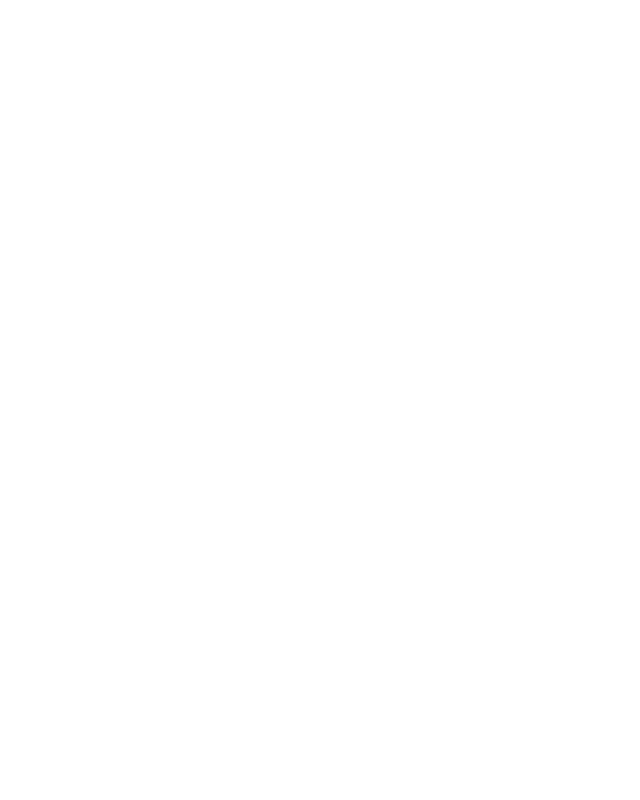
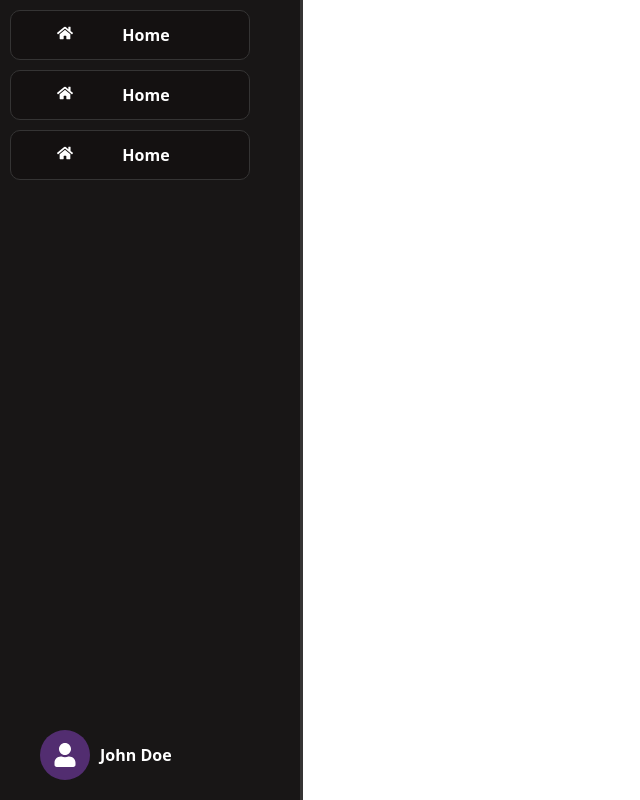
Before and after one commit to WOLFPAIR/project_hex, a React app in the folder frontend/: page /sidebar in a window 1280 px wide. Before the commit this address had no page. Shown: the whole page, without its empty margins (0-640 px from the left). Built offline with nearby package versions, Linux system fonts and the light colour scheme; the HTML template or start-up script is replaced by a standard one.

Commit message:
sidebar basics

```diff
--- a/frontend/src/App.tsx
+++ b/frontend/src/App.tsx
@@ -4,12 +4,14 @@
 import './App.css'
 import { BrowserRouter as Router, Routes, Route } from 'react-router-dom';
 import Dashboard from './pages/dashboard/dashboard.tsx';
+import Sidebar from './pages/sidebar/sidebar.tsx';
 function App() {
   const [count, setCount] = useState(0)
 
   return (
     <Router>
       <Routes>
+        <Route path="/sidebar" element={<Sidebar />} />
         <Route path="/" element={<Dashboard />} />
       </Routes>
     </Router>
--- /dev/null
+++ b/frontend/src/components/sidebar/UserIcon/UserIcon.css
@@ -0,0 +1,28 @@
+.user-icon {
+    background-color: #522d70;
+    width: 50px;
+    height: 50px;
+    border-radius: 50%;
+    display: flex;
+    align-items: center;
+    justify-content: center;
+    font-size: 24px;
+    font-weight: 600;
+    color: #fff;
+    transition: all 0.3s ease;
+}
+.sidebar-user-icon {
+    width: 100%;
+    display: flex;
+    align-items: center;
+    justify-content: start;
+
+}
+.sidebar-user-icon span {
+    font-size: 16px;
+    font-weight: 600;
+    color: #fff;
+    transition: all 0.3s ease;
+    position: relative;
+    left: 10px;
+}
--- /dev/null
+++ b/frontend/src/components/sidebar/UserIcon/UserIcon.tsx
@@ -0,0 +1,14 @@
+import './UserIcon.css';
+import { FaUser } from 'react-icons/fa';
+
+export function UserIcon({ name }: { name: string }) {
+    return (
+        <div className="sidebar-user-icon">
+        <div className="user-icon">
+            <FaUser />
+
+        </div>
+          <span>{name}</span>
+        </div>
+    );
+}
--- /dev/null
+++ b/frontend/src/components/sidebar/button/button.css
@@ -0,0 +1,55 @@
+.sidebar-button {
+    width: 80%;
+    height: 100%;
+    background-color: #141111;
+    border-radius: 10px;
+    border: 1px solid #353434;
+    cursor: pointer;
+    padding: 10px;
+    margin: 10px;
+    font-size: 16px;
+    font-weight: 600;
+    display: flex;
+    align-items: center;
+    justify-content: flex-start;
+    color: #fff;
+    transition: all 0.3s ease;
+    position: relative;
+    max-height: 50px;
+}
+
+.sidebar-button span {
+    position: absolute;
+    left: 50%;
+    transform: translateX(-50%);
+    font-size: 16px;
+    font-weight: 600;
+    color: #fff;
+    transition: all 0.3s ease;
+    position: relative;
+}
+.sidebar-button:hover {
+    background-color: #242222;
+    border: 1px solid #454444;
+    transform: scale(1.05);
+}
+.sidebar-button:hover span {
+    left: 35%;
+}
+.sidebar-button:active {
+    transform: scale(0.95);
+}
+.sidebar-icon {
+    position: absolute;
+    left: 20%;
+    transform: translateX(-50%);
+    font-size: 16px;
+    font-weight: 600;
+    color: #fff;
+
+    transition: all 0.3s ease;
+    position: relative;
+}
+.sidebar-button:hover .sidebar-icon {
+    transform: scale(1.95);
+}
--- /dev/null
+++ b/frontend/src/components/sidebar/button/button.tsx
@@ -0,0 +1,14 @@
+import type {IconType} from 'react-icons';
+import { useNavigate } from 'react-router-dom';
+import './button.css';
+import { ReactNode } from 'react';
+
+export function SidebarButton({ icon, label, to }: { icon: ReactNode, label: string, to: string }) {
+    const navigate = useNavigate();
+    return (
+        <button className="sidebar-button" onClick={() => navigate(to)}>
+            <div className='sidebar-icon'>{icon}</div>
+            <span>{label}</span>
+        </button>
+    );
+}
--- /dev/null
+++ b/frontend/src/pages/sidebar/sidebar.css
@@ -0,0 +1,31 @@
+.sidebar {
+    width: 300px;
+    height: 100%;
+    background-color: #181616;
+    position: fixed;
+    border-right: 3px solid #353434;
+    top: 0;
+    left: 0;
+    z-index: 1000;
+    display: flex;
+    flex-direction: column;
+}
+.sidebar-buttons {
+    width: 100%;
+    height: 100%;
+    display: flex;
+    flex-direction: column;
+    align-items: center;
+    justify-content: center;
+    padding-top: 10px;
+
+}
+.sidebar-user-icon {
+    width: 100%;
+    display: flex;
+    align-items: center;
+    justify-content: start;
+    padding-left: 20px;
+    padding-bottom: 10px;
+    margin-top: auto;
+}
--- /dev/null
+++ b/frontend/src/pages/sidebar/sidebar.tsx
@@ -0,0 +1,21 @@
+import './sidebar.css';
+import {useNavigate} from 'react-router-dom';
+import { FaHome } from 'react-icons/fa';
+import { SidebarButton } from '../../components/sidebar/button/button';
+import { UserIcon } from '../../components/sidebar/UserIcon/UserIcon';
+export default function Sidebar() {
+    return (
+        <div>
+            <div className="sidebar">
+                <div className="sidebar-">
+                 <SidebarButton icon={<FaHome />} label="Home" to="/dashboard" />
+                 <SidebarButton icon={<FaHome />} label="Home" to="/dashboard" />
+                 <SidebarButton icon={<FaHome />} label="Home" to="/dashboard" />
+                </div>
+                <div className="sidebar-user-icon">
+                    <UserIcon name="John Doe" />
+                </div>
+            </div>
+        </div>
+    );
+}
```
